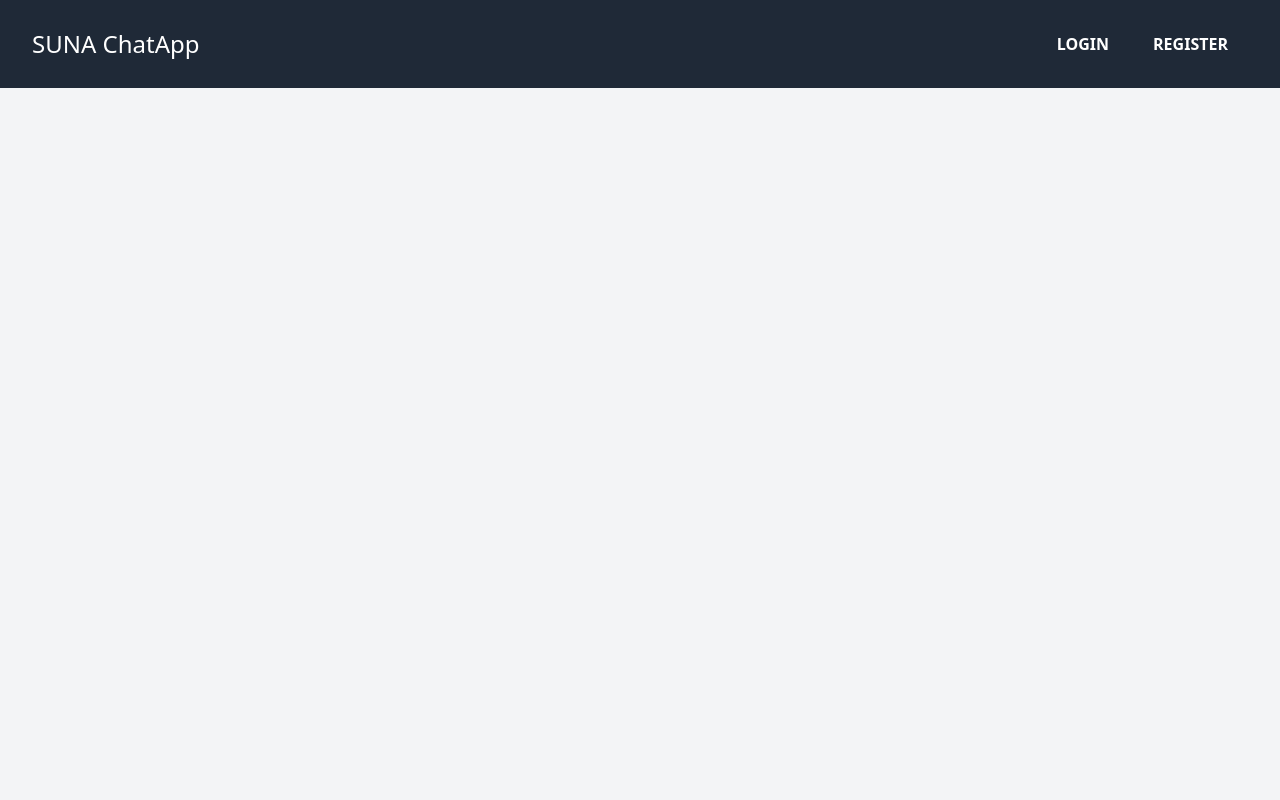
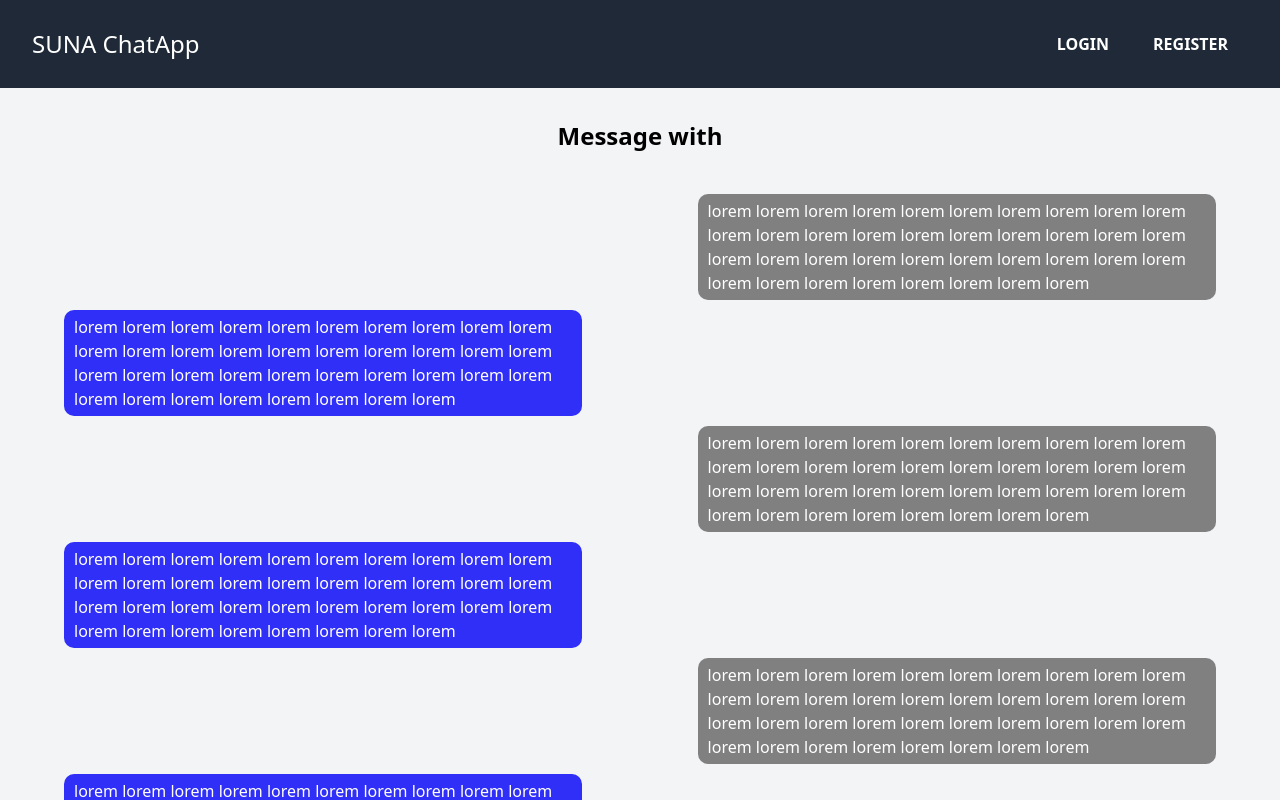
Before and after one commit to IIM-Creative-Technology/Nodejs-ChatApp-SUNA, a Nuxt app in the folder front-end/: page /conversation/name in a window 1280 px wide. Shown: the top 800 px of the page. Built offline with nearby package versions, Linux system fonts and the light colour scheme.

Commit message:
ADD page message and components for message

```diff
--- /dev/null
+++ b/front-end/components/MessageContainer.vue
@@ -0,0 +1,30 @@
+<template>
+  <div>
+    <p class="notFromMe">lorem lorem lorem lorem lorem lorem lorem lorem lorem lorem lorem lorem lorem lorem lorem lorem lorem lorem lorem
+      lorem lorem lorem lorem lorem lorem lorem lorem lorem lorem lorem lorem lorem lorem lorem lorem lorem lorem lorem </p>
+       <p class="fromMe">lorem lorem lorem lorem lorem lorem lorem lorem lorem lorem lorem lorem lorem lorem lorem lorem lorem lorem lorem
+      lorem lorem lorem lorem lorem lorem lorem lorem lorem lorem lorem lorem lorem lorem lorem lorem lorem lorem lorem </p>
+  </div>
+</template>
+
+<style scoped>
+  .fromMe {
+    max-width: 45%;
+    border-radius: 10px;
+    padding: 5px 10px;
+    background-color: rgb(47, 47, 247);
+    color: white;
+    margin-bottom: 10px;
+  }
+
+  .notFromMe {
+    max-width: 45%;
+    border-radius: 10px;
+    padding: 5px 10px;
+    background-color: grey;
+    color: white;
+    margin-bottom: 10px;
+    margin-left: auto;
+  }
+
+</style>
--- /dev/null
+++ b/front-end/pages/conversation/name.vue
@@ -0,0 +1,19 @@
+<template>
+  <div>
+    <h1 class="font-bold text-2xl text-center p-8">Message with </h1>
+    <section class="containerMessage">
+    <MessageContainer/>
+    <MessageContainer/>
+    <MessageContainer/>
+    <MessageContainer/>
+    <MessageContainer/>
+    <MessageContainer/>
+    </section>
+  </div>
+</template>
+<style scoped>
+.containerMessage {
+  width: 90%;
+  margin: 10px auto;
+}
+</style>
```
Also changed, not shown: front-end/pages/conversation/_name.vue (deleted).
